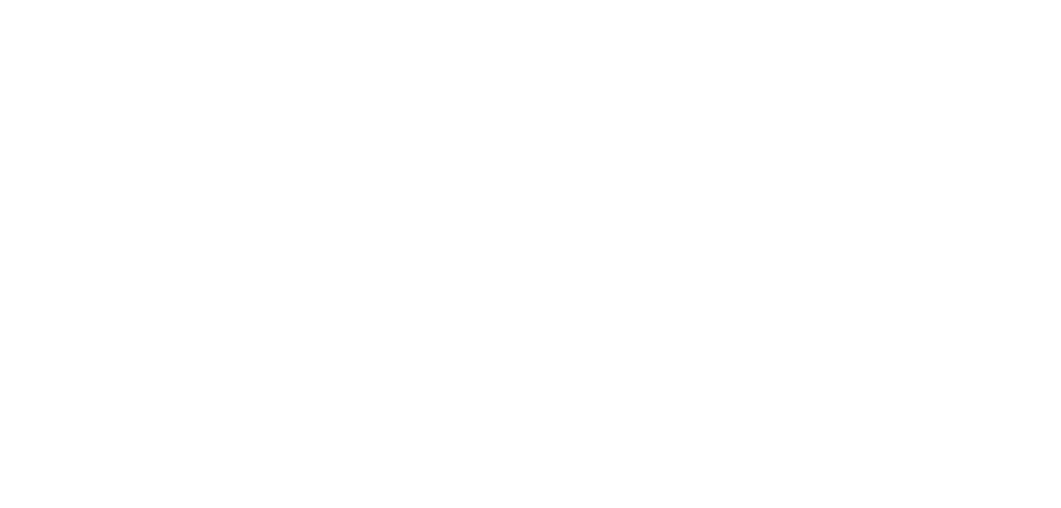
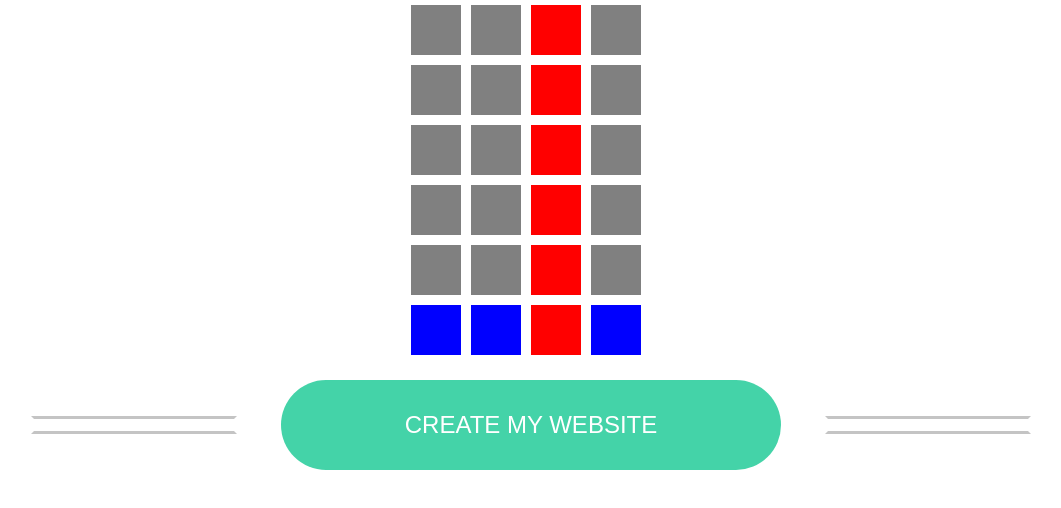
Before and after one commit to artifexpereo/my-rep-cursor, a plain HTML site: page homework08/index.html in a window 1280 px wide. Shown: the whole page, without its empty margins (109-1170 px from the left). Drawn offline with Linux system fonts and the light colour scheme.

Commit message:
created 8th homework

```diff
--- a/homework08/index.html
+++ b/homework08/index.html
@@ -5,9 +5,38 @@
     <meta http-equiv="X-UA-Compatible" content="IE=edge">
     <meta name="viewport" content="width=device-width, initial-scale=1.0">
     <link rel="stylesheet" href="./reset.css">
-    <title>Document</title>
+    <link rel="stylesheet" href="./style.css">
+    <title>Homework08</title>
 </head>
 <body>
-
+    <div class="blocks">
+        <div class="block"></div>
+        <div class="block"></div>
+        <div class="block"></div>
+        <div class="block"></div>
+        <div class="block"></div>
+        <div class="block"></div>
+        <div class="block"></div>
+        <div class="block"></div>
+        <div class="block"></div>
+        <div class="block"></div>
+        <div class="block"></div>
+        <div class="block"></div>
+        <div class="block"></div>
+        <div class="block"></div>
+        <div class="block"></div>
+        <div class="block"></div>
+        <div class="block"></div>
+        <div class="block"></div>
+        <div class="block"></div>
+        <div class="block"></div>
+        <div class="block"></div>
+        <div class="block"></div>
+        <div class="block"></div>
+        <div class="block"></div>
+    </div>
+    <div class="button">
+        <button>Create my website</button>
+    </div>
 </body>
 </html>
--- a/homework08/style.css
+++ b/homework08/style.css
@@ -0,0 +1,67 @@
+.blocks {
+    max-width: 250px;
+    width: 100%;
+    display: flex;
+    flex-wrap: wrap;
+    margin: 0 auto;
+}
+
+
+.block {
+    background-color: grey;
+    height: 50px;
+    width: 50px;
+    margin: 5px
+}
+
+.block:nth-last-child(-n+4) {
+    background-color: blue;
+}
+
+.block:nth-of-type(4n-1) {
+    background-color: red;
+}
+
+.button {
+    width: 500px;
+    margin: 20px auto;
+    position: relative;
+}
+
+button {
+    width: 500px;
+    height: 90px;
+    font-size: 24px;
+    border-radius: 100px;
+    border: none;
+    background-color: #44D3A8;
+    color: white;
+    text-transform: uppercase;
+}
+
+button:hover {
+    cursor: pointer;
+    opacity: 0.9;
+}
+
+button::before {
+    content: '';
+    position: absolute;
+    width: 200px;
+    border: solid;
+    border-color: #c4c4c4 #ffffff #c4c4c4 #ffffff; ;
+    height: 12px;
+    top: 40%;
+    left: -50%;
+}
+
+button::after {
+    content: '';
+    position: absolute;
+    width: 200px;
+    border: solid;
+    border-color: #c4c4c4 #ffffff #c4c4c4 #ffffff; ;
+    height: 12px;
+    top: 40%;
+    right: -50%;
+}
```
